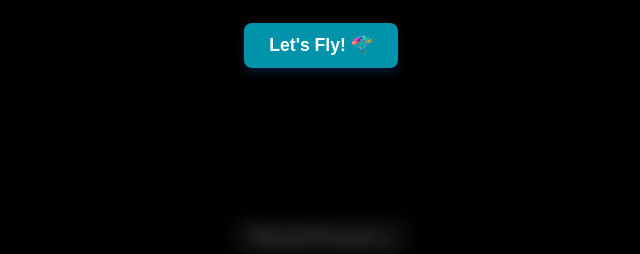
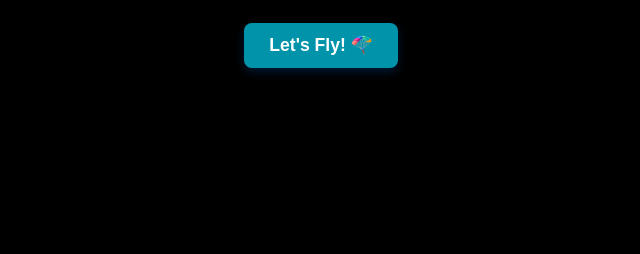
Before and after one commit to Atamantra/xcthermal, a Flask app: page /map in a window 1280 px wide. Shown: the part 546-800 px from the top of the page, without its empty margins (319-959 px from the left). Run offline with Flask 3, Linux system fonts and the light colour scheme; data that the repository does not hold is empty; some libraries are stand-ins or nearby versions.

Commit message:
fix: restore 3D map visibility by fixing thermalBox z-index and display

```diff
--- a/static/style.css
+++ b/static/style.css
@@ -776,9 +776,7 @@ body {
 }
 
 #thermalBox.collapsed {
-  max-height: 36px;
-  width: 180px;
-  overflow: hidden;
+  display: none;
 }
 
 #thermalBox.expanded {
@@ -786,9 +784,9 @@ body {
   width: 350px; /* Slightly wider when open */
   border-bottom-left-radius: 16px;
   border-bottom-right-radius: 16px;
-  display: flex; /* Changed from block to flex */
+  display: flex;
   flex-direction: column;
-  z-index: 100; /* Higher z-index */
+  z-index: 10;
 }
 
 /* Header (Top Clickable Strip) */
```
Also changed, not shown: static/js/main.js (+3 -26 lines).
